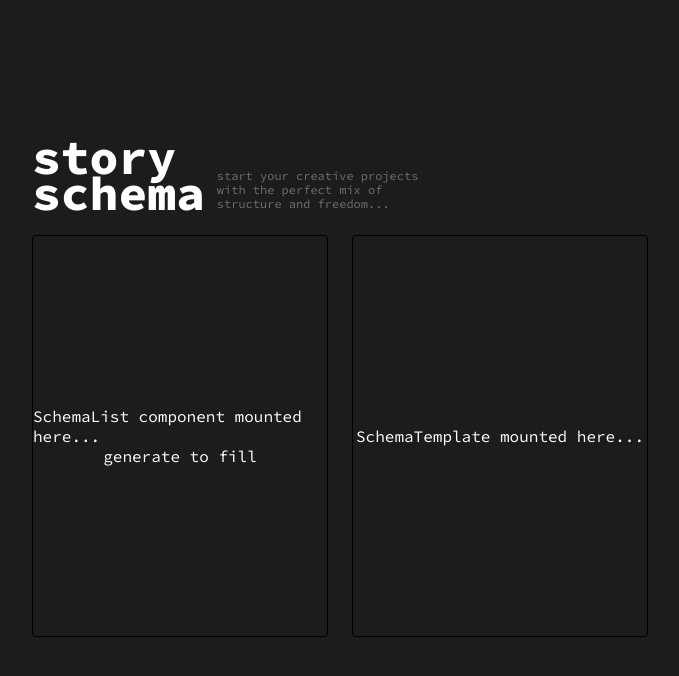
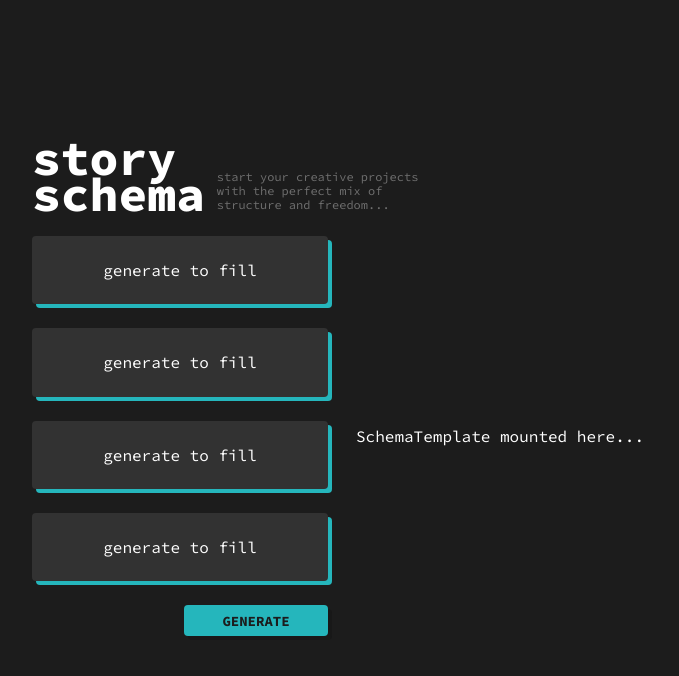
Before and after one commit to jamesonlyon/storyschema, a React (Create React App) app: page / in a window 1280 px wide. Shown: the top 676 px of the page, without its empty margins (288-967 px from the left). Built offline with nearby package versions, Linux system fonts and the light colour scheme.

Commit message:
Update: Ready to add generate functionality

```diff
--- a/src/App.js
+++ b/src/App.js
@@ -1,12 +1,8 @@
 import './styles/App.css';
-import { genRandomSchema } from './functions/generateSchemas.js';
-import { storySchemas } from './data/storySchemas.js';
 import SchemaList from './components/SchemaList.js';
 import SchemaTemplate from './components/SchemaTemplate.js';
 
 function App() {
-  let random = genRandomSchema(storySchemas);
-  console.log(random);
 
   return (
     <div className="App">
--- a/src/components/SchemaList.js
+++ b/src/components/SchemaList.js
@@ -8,18 +8,37 @@ class SchemaList extends Component {
         super(props);
     }
 
+    doThing() {
+        console.log("woo");
+    }
+
     state = {
-        item1: '',
-        item2: 'generate to fill',
-        item3: 'generate to fill',
-        item4: 'generate to fill'
+        schemaData: {
+            item1: '',
+            item2: '',
+            item3: '',
+            item4: ''
+        }
     }
 
     render() {
+        const data = this.state.schemaData;
+        let random = genRandomSchema(storySchemas);
+
         return (
             <section className="schemaList">
-                SchemaList component mounted here...
-                <SchemaListItem content={this.state.item1} />
+
+                <SchemaListItem tag='type'   content={data.item1} />
+                <SchemaListItem tag='media'  content={data.item2} />
+                <SchemaListItem tag='length' content={data.item3} />
+                <SchemaListItem tag='struct' content={data.item4} />
+                <button
+                    className="getSchemaBtn"
+                    onClick={this.doThing()}
+                >
+                    Generate
+                </button>
+
             </section>
         );
     }
--- a/src/styles/App.css
+++ b/src/styles/App.css
@@ -58,14 +58,59 @@ main {
 section {
   display: flex;
   flex-direction: column;
-  justify-content: center;
+
   align-items: center;
+  justify-content: space-evenly;
 
   width: 50%;
   height: 50vh;
   margin: 0 24px 0 0;
 
-  border: 1px solid black;
+}
+
+.schemaListItem {
+  display: flex;
+  flex-direction: column;
+  align-items: center;
+  justify-content: center;
+
+  height: 20%;
+  width: 100%;
+
+  margin: 0 0 24px 0;
+  padding: 0;
+
+  background-color: #323232;
+  box-shadow:4px 4px #25B6BC;
   border-radius: 4px;
 
+  transition: box-shadow 0.125s ease-out;
 }
+
+.schemaListItem:hover {
+  box-shadow: 8px 8px #25B6BC;
+}
+
+.getSchemaBtn {
+  height: 36px;
+  width: 144px;
+
+  font-family: "Source Code Pro", sans-serif;
+  font-weight: 700;
+  font-size: 14px;
+  text-transform: uppercase;
+
+  color: #1c1c1c;
+  background-color: #25B6BC;
+
+  border: none;
+  border-radius: 4px;
+  box-shadow: 4px 4px #181818;
+
+  align-self: flex-end;
+  transition: box-shadow 0.125s ease-out;
+}
+
+.getSchemaBtn:hover {
+  box-shadow: 8px 8px #181818;
+}
```
